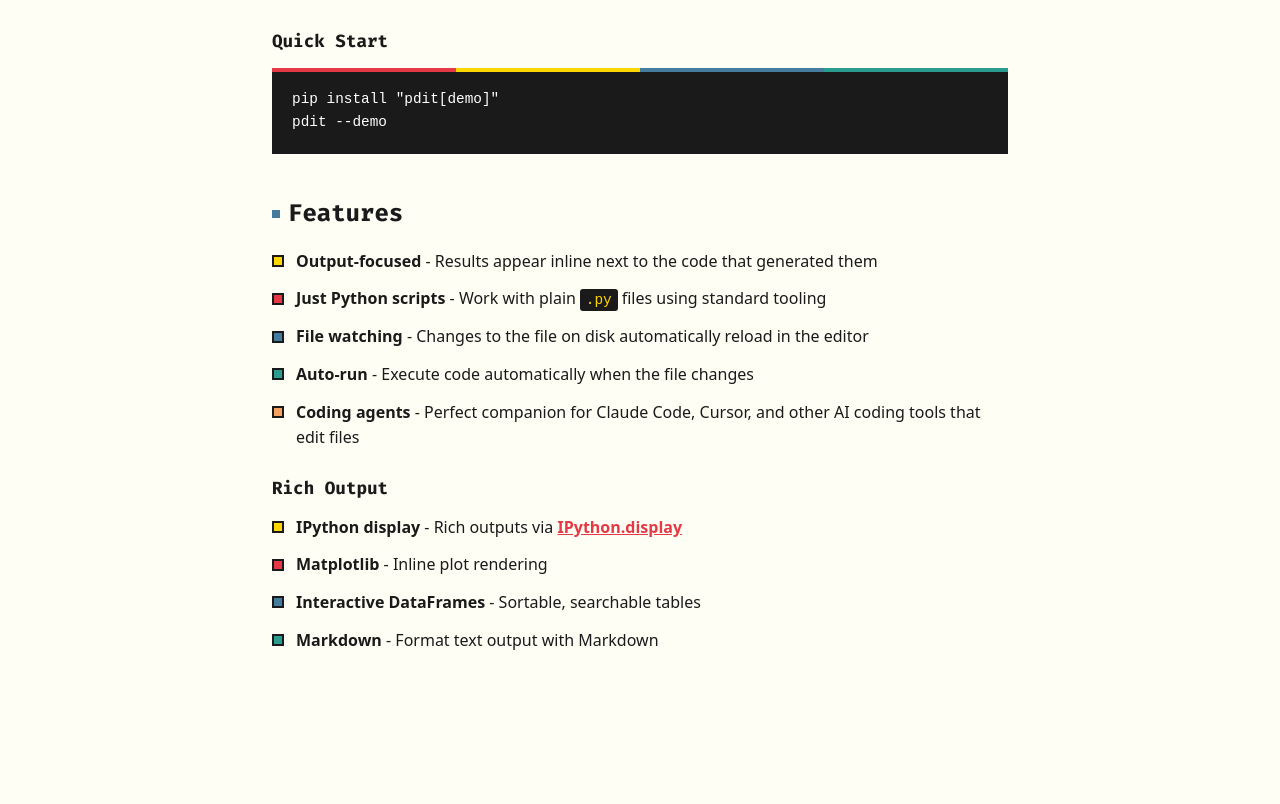
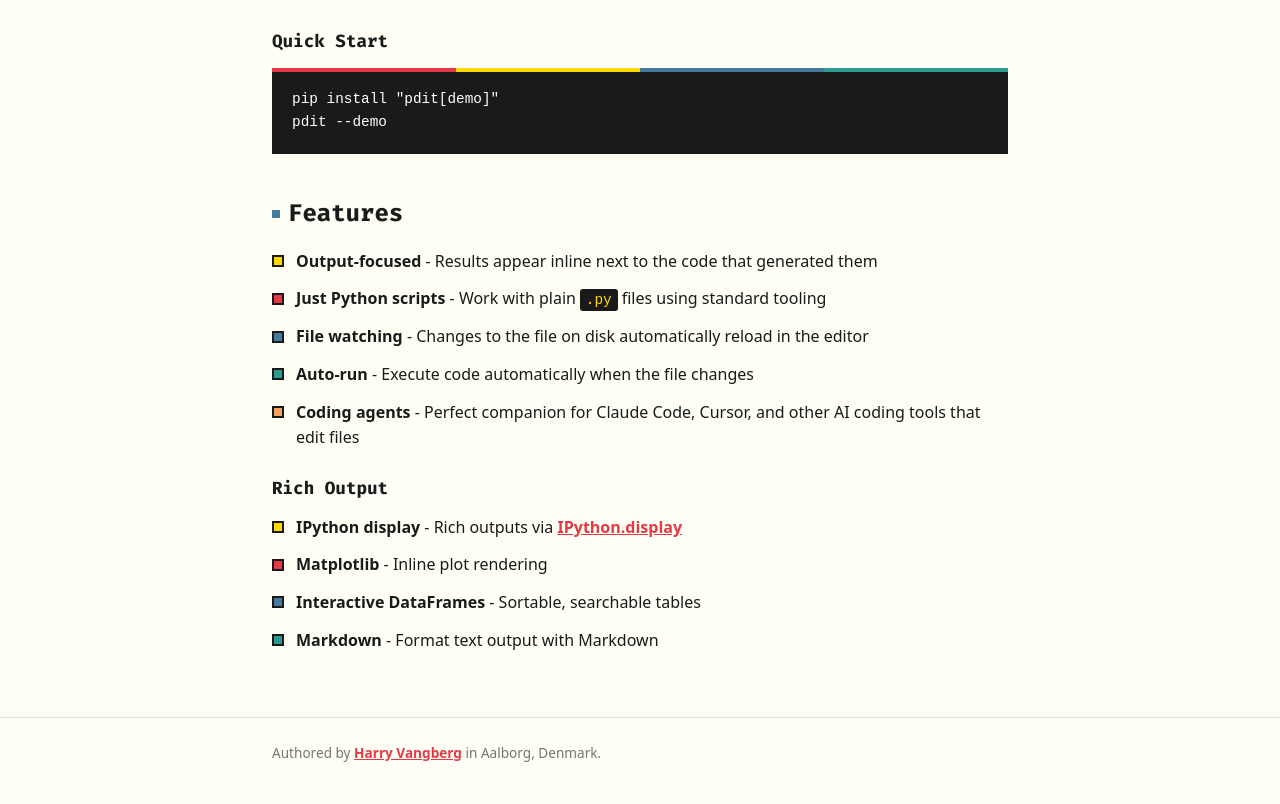
Before and after one commit to vangberg/pdit, an Astro site in the folder www/: page / in a window 1280 px wide. Shown: the part 1157-1961 px from the top of the page. Before the commit the page ends 1874 px from the top, so only its background shows below. Built offline with nearby package versions, Linux system fonts and the light colour scheme; Astro itself is replaced by a stand-in of ours.

Commit message:
authorewd by

```diff
--- a/www/src/layouts/Layout.astro
+++ b/www/src/layouts/Layout.astro
@@ -25,6 +25,9 @@ const { title, description } = Astro.props;
 <body>
   <Nav />
   <slot />
+  <footer class="site-footer">
+    <p>Authored by <a href="https://harry.vangberg.name">Harry Vangberg</a> in Aalborg, Denmark.</p>
+  </footer>
   <Analytics />
 </body>
 </html>
--- a/www/src/styles/global.css
+++ b/www/src/styles/global.css
@@ -138,6 +138,20 @@ main {
   padding: 3rem 2rem;
 }
 
+/* Footer */
+.site-footer {
+  background: #FFFEF5;
+  border-top: 1px solid rgba(26, 26, 26, 0.12);
+}
+
+.site-footer p {
+  max-width: 800px;
+  margin: 0 auto;
+  padding: 1.5rem 2rem 2.5rem;
+  font-size: 0.85rem;
+  color: rgba(26, 26, 26, 0.6);
+}
+
 /* Tables */
 table {
   width: 100%;
```
